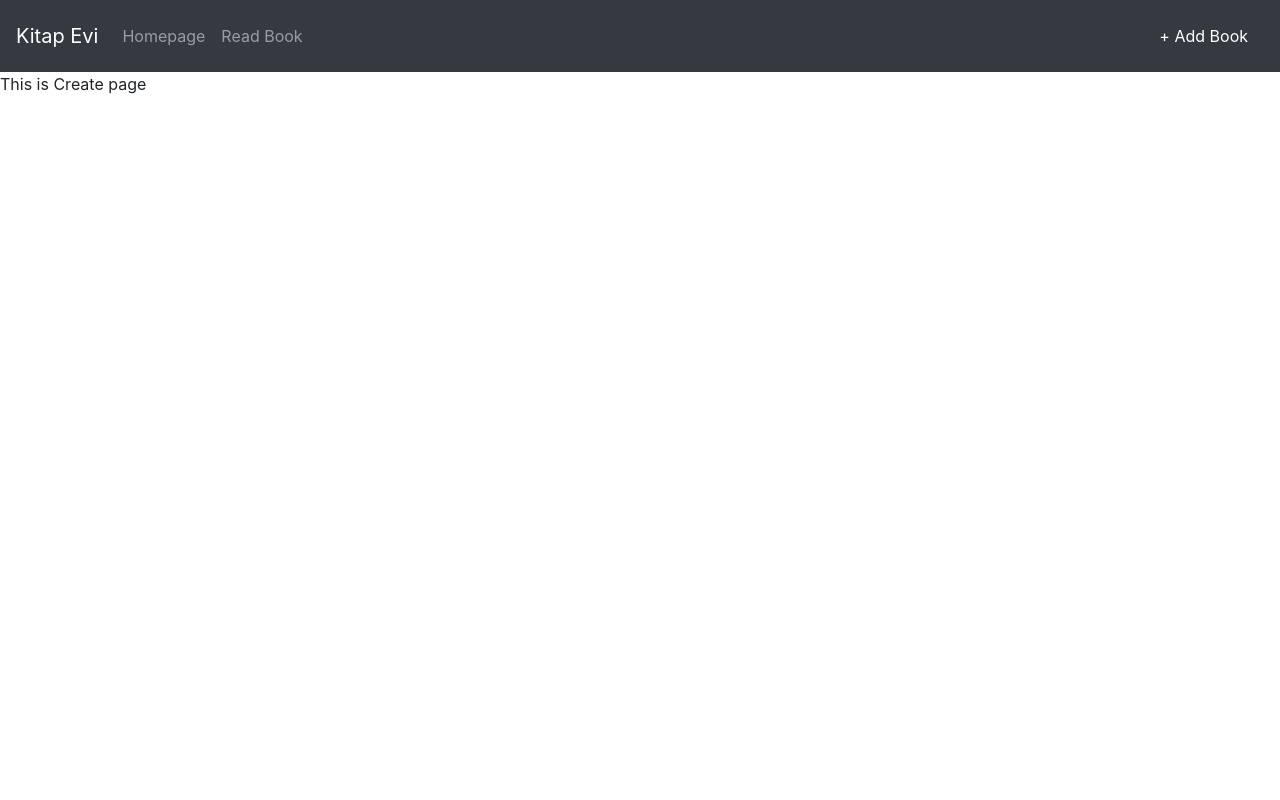
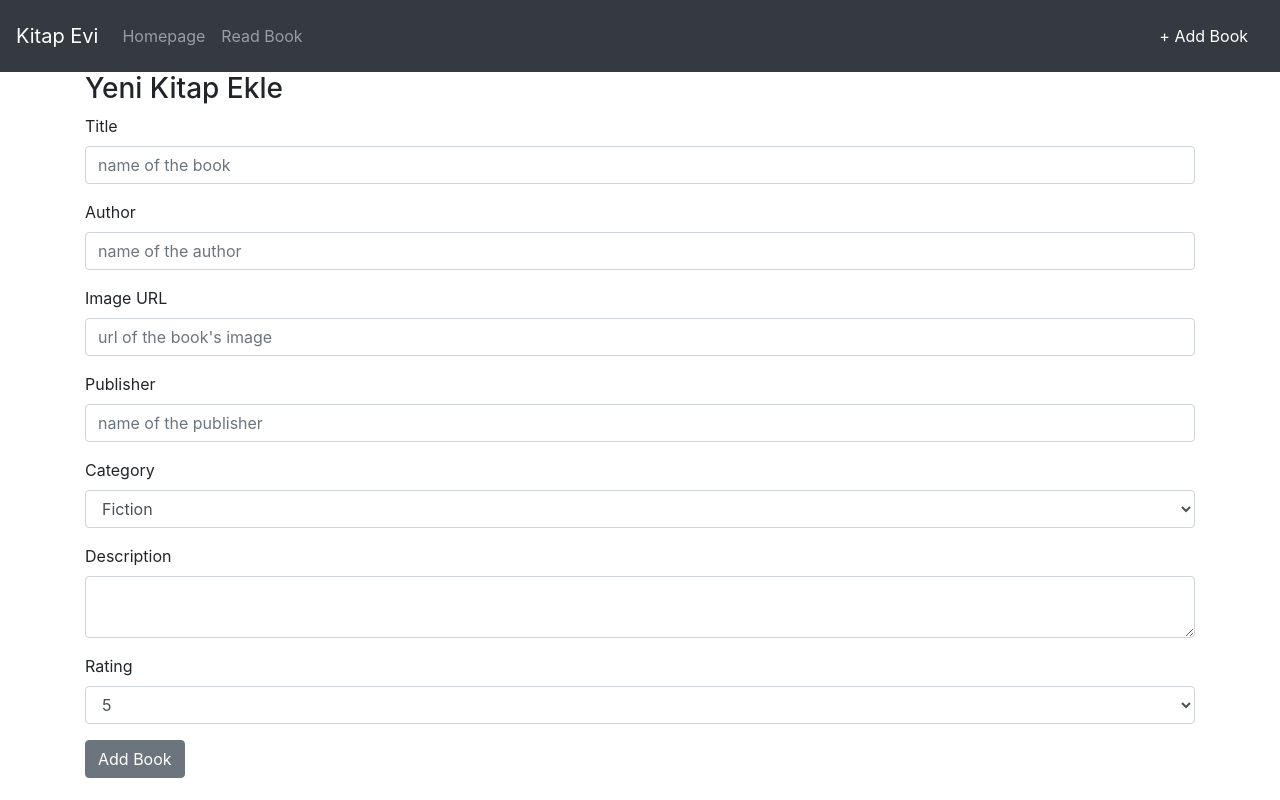
Before and after one commit to 1t1e1/kitap-evi, a React (Create React App) app: page /create in a window 1280 px wide. Built offline with nearby package versions, Linux system fonts and the light colour scheme.

Commit message:
formik eklenip create sayfayi duzenlendi.

```diff
--- a/package.json
+++ b/package.json
@@ -7,6 +7,7 @@
     "@testing-library/react": "^9.3.2",
     "@testing-library/user-event": "^7.1.2",
     "bootstrap": "^4.5.1",
+    "formik": "^2.1.5",
     "react": "^16.13.1",
     "react-dom": "^16.13.1",
     "react-router": "^5.2.0",
--- /dev/null
+++ b/src/components/AddBook/AddBookForm.js
@@ -0,0 +1,138 @@
+import React from 'react';
+import {
+  Button,
+  Form,
+  FormGroup,
+  Label,
+  Input,
+  FormText,
+} from 'reactstrap';
+import { Formik } from 'formik';
+import { Categories, Rating } from '../../constant';
+import './style.js';
+
+const AddBookForm = (props) => {
+  return (
+    <div>
+      <Formik
+        initialValues={{
+          title: '',
+          author: '',
+          category: '',
+          rating: '',
+          publisher: '',
+          description: '',
+          imageUrl: '',
+        }}
+        onSubmit={(values) => {
+          console.log(JSON.stringify(values, null, 2));
+        }}
+      >
+        {({
+          values,
+          errors,
+          touched,
+          handleChange,
+          handleBlur,
+          handleSubmit,
+          isSubmitting,
+        }) => (
+          <Form onSubmit={handleSubmit}>
+            <FormGroup>
+              <Label for="title">Title</Label>
+              <Input
+                type="text"
+                name="title"
+                id="title"
+                placeholder="name of the book"
+                value={values.title}
+                onChange={handleChange}
+                onBlur={handleBlur}
+              />
+            </FormGroup>
+            <FormGroup>
+              <Label for="author">Author</Label>
+              <Input
+                type="text"
+                name="author"
+                id="author"
+                placeholder="name of the author"
+                value={values.author}
+                onChange={handleChange}
+                onBlur={handleBlur}
+              />
+            </FormGroup>
+            <FormGroup>
+              <Label for="imageUrl">Image URL</Label>
+              <Input
+                type="text"
+                name="imageUrl"
+                id="imageUrl"
+                placeholder="url of the book's image"
+                value={values.imageUrl}
+                onChange={handleChange}
+                onBlur={handleBlur}
+              />
+            </FormGroup>
+            <FormGroup>
+              <Label for="publisher">Publisher</Label>
+              <Input
+                type="text"
+                name="publisher"
+                id="publisher"
+                placeholder="name of the publisher"
+                value={values.publisher}
+                onChange={handleChange}
+                onBlur={handleBlur}
+              />
+            </FormGroup>
+            <FormGroup>
+              <Label for="category">Category</Label>
+              <Input
+                type="select"
+                name="category"
+                id="category"
+                value={values.category}
+                onChange={handleChange}
+                onBlur={handleBlur}
+              >
+                {Categories.map((category) => (
+                  <option key={category}>{category}</option>
+                ))}
+              </Input>
+            </FormGroup>
+            <FormGroup>
+              <Label for="description">Description</Label>
+              <Input
+                type="textarea"
+                name="description"
+                id="description"
+                value={values.description}
+                onChange={handleChange}
+                onBlur={handleBlur}
+              />
+            </FormGroup>
+            <FormGroup>
+              <Label for="rating">Rating</Label>
+              <Input
+                type="select"
+                name="rating"
+                id="rating"
+                value={values.rating}
+                onChange={handleChange}
+                onBlur={handleBlur}
+              >
+                {Rating.map((rate) => (
+                  <option key={rate}>{rate}</option>
+                ))}
+              </Input>
+            </FormGroup>{' '}
+            <Button>Add Book</Button>
+          </Form>
+        )}
+      </Formik>
+    </div>
+  );
+};
+
+export default AddBookForm;
--- /dev/null
+++ b/src/components/AddBook/index.js
@@ -0,0 +1,3 @@
+import AddBookForm from './AddBookForm';
+
+export default AddBookForm;
--- a/src/components/MainLayout/MainLayout.js
+++ b/src/components/MainLayout/MainLayout.js
@@ -1,4 +1,5 @@
 import React, { useEffect } from 'react';
+import { Container } from 'reactstrap';
 import './style.js';
 
 const MainLayout = (props) => {
@@ -6,7 +7,7 @@ const MainLayout = (props) => {
     document.title = props.title;
   }, []);
 
-  return props.children;
+  return <Container>{props.children}</Container>;
 };
 
 export default MainLayout;
--- a/src/components/index.js
+++ b/src/components/index.js
@@ -1,5 +1,6 @@
 import Header from './Header';
 import Main from './Main';
 import MainLayout from './MainLayout';
+import AddBookForm from './AddBook';
 
-export { Header, Main, MainLayout };
+export { Header, Main, MainLayout, AddBookForm };
--- /dev/null
+++ b/src/constant.js
@@ -0,0 +1,3 @@
+const Categories = ['Fiction', 'Academic', 'Non-Fiction', 'For children'];
+const Rating = [5, 4, 3, 2, 1];
+export { Categories, Rating };
--- a/src/containers/Create/Create.js
+++ b/src/containers/Create/Create.js
@@ -1,8 +1,23 @@
 import React from 'react';
+import { Row, Col } from 'reactstrap';
+import { AddBookForm } from '../../components';
 import './style.js';
 
 const Create = () => {
-  return <div>This is Create page</div>;
+  return (
+    <div>
+      <Row>
+        <Col xs={12}>
+          <h3> Yeni Kitap Ekle </h3>
+        </Col>
+      </Row>
+      <Row>
+        <Col xs={12}>
+          <AddBookForm></AddBookForm>
+        </Col>
+      </Row>
+    </div>
+  );
 };
 
 export default Create;
```
Also changed, not shown: src/components/AddBook/style.js (added), 1 other file (tests, documents, lock files or other folders).
